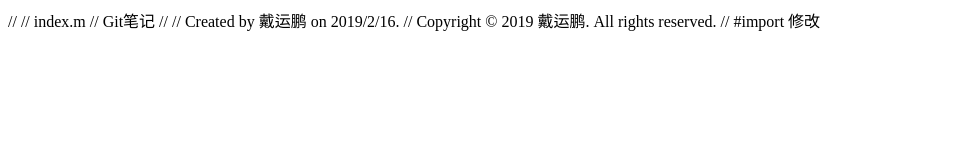
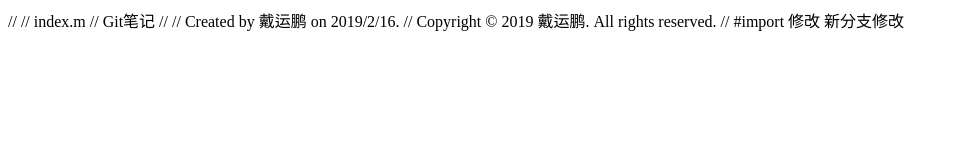
Before and after one commit to gracenamucuo/git_learning, a plain HTML site: page index.html in a window 1280 px wide. Shown: the whole page, without its empty margins (0-959 px from the left). Drawn offline with Linux system fonts and the light colour scheme.

Commit message:
新分支修改

```diff
--- a/index.html
+++ b/index.html
@@ -8,3 +8,4 @@
 #import <Foundation/Foundation.h>
 
 修改
+新分支修改
```
